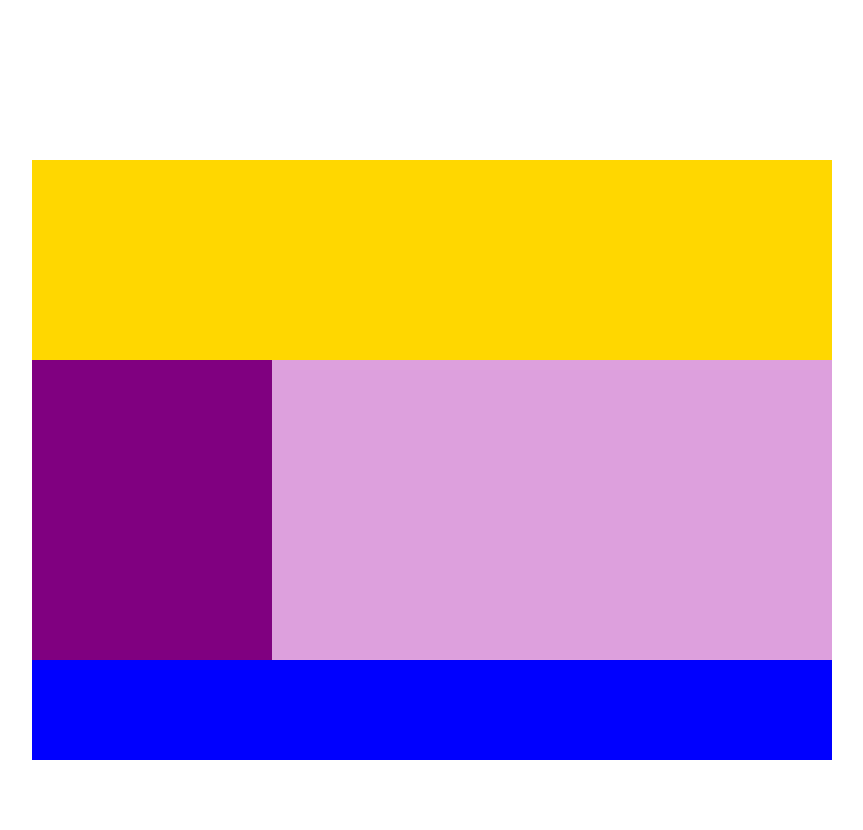
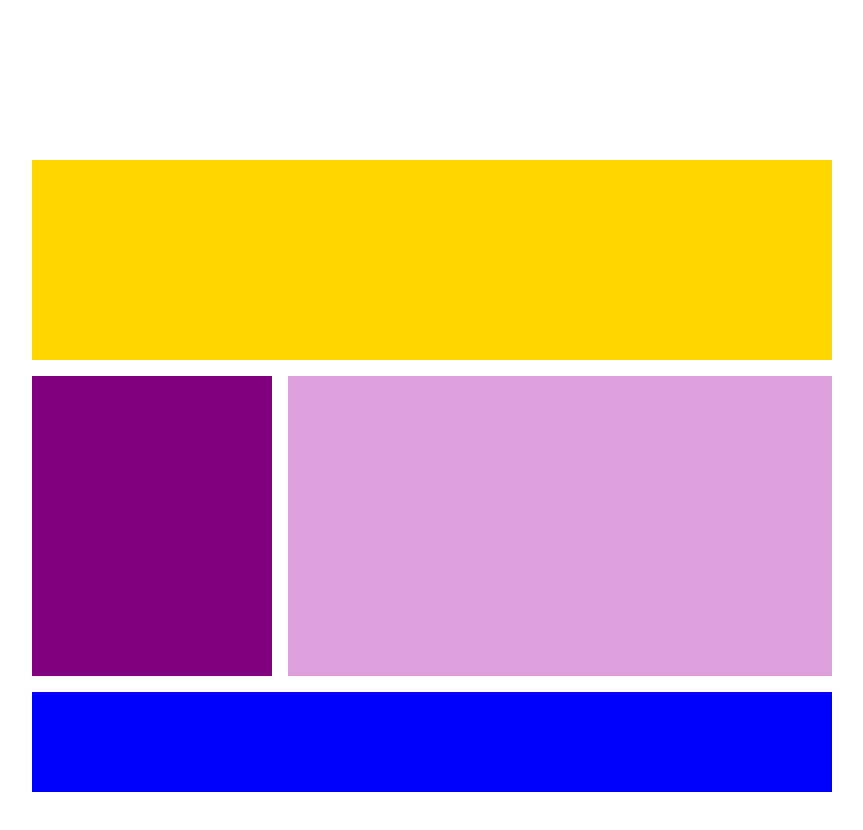
Before and after one commit to LauraMargherita25/htmlcss-struttura-wp, a plain HTML site: page index.html in a window 1280 px wide. Shown: the whole page, without its empty margins (208-1071 px from the left). Drawn offline with Linux system fonts and the light colour scheme.

Commit message:
Add gutter

```diff
--- a/style/style.css
+++ b/style/style.css
@@ -15,7 +15,8 @@
 }
 
 .main-conteiner{
-    height: 300px;
+    margin-top: 1em;
+    margin-bottom: 1em;
 }
 
 .main-conteiner::after{
@@ -29,16 +30,19 @@
     background-color: blue;
 }
 
+.saidbar, .content{
+    height: 300px;
+}
+
 .saidbar{
     width: 30%;
-   height: 100%;
    background-color: purple;
    float: left;
+   margin-right: 1em;
 }
 
 .content{
-    width: 70%;
-    height: 100%;
+    width: calc(70% - 1em);
     background-color: plum;
     float: left;
 }
```
